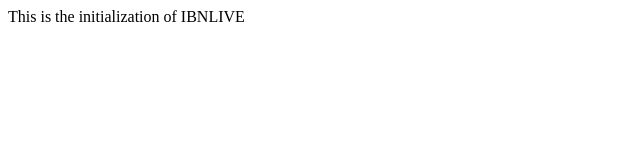
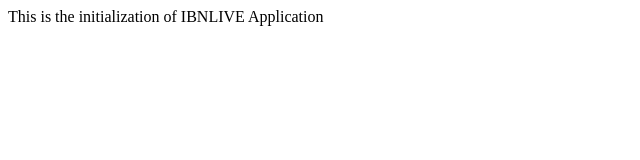
Before and after one commit to guinrama/Applications, a plain HTML site: page index.html in a window 1280 px wide. Shown: the whole page, without its empty margins (0-640 px from the left). Drawn offline with Linux system fonts and the light colour scheme.

Commit message:
Initial commit

```diff
--- a/index.html
+++ b/index.html
@@ -3,6 +3,6 @@
     <title>IBNLive</title>
   </head>
   <body>
-    This is the initialization of IBNLIVE
+    This is the initialization of IBNLIVE Application
   </body>
 </html>
```
